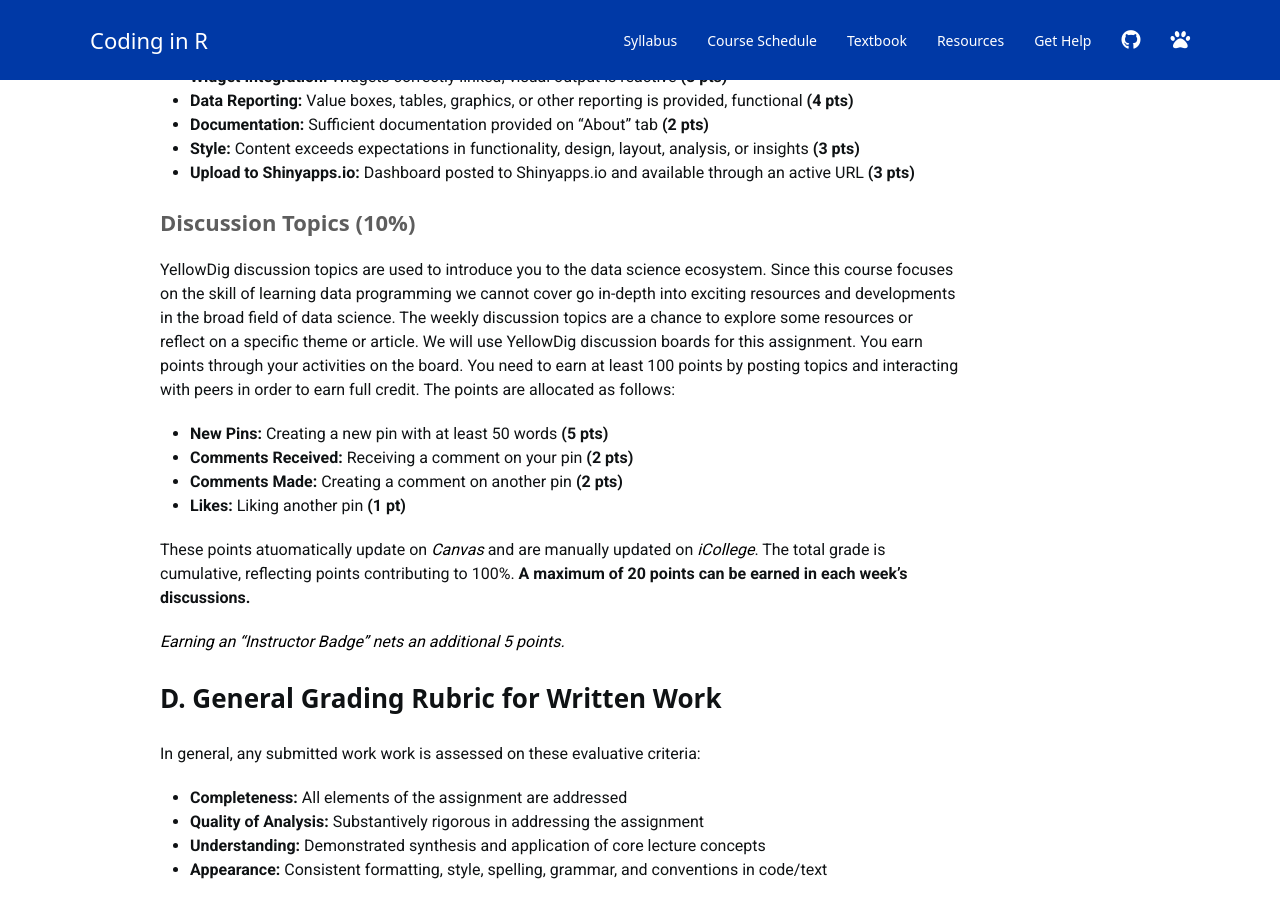
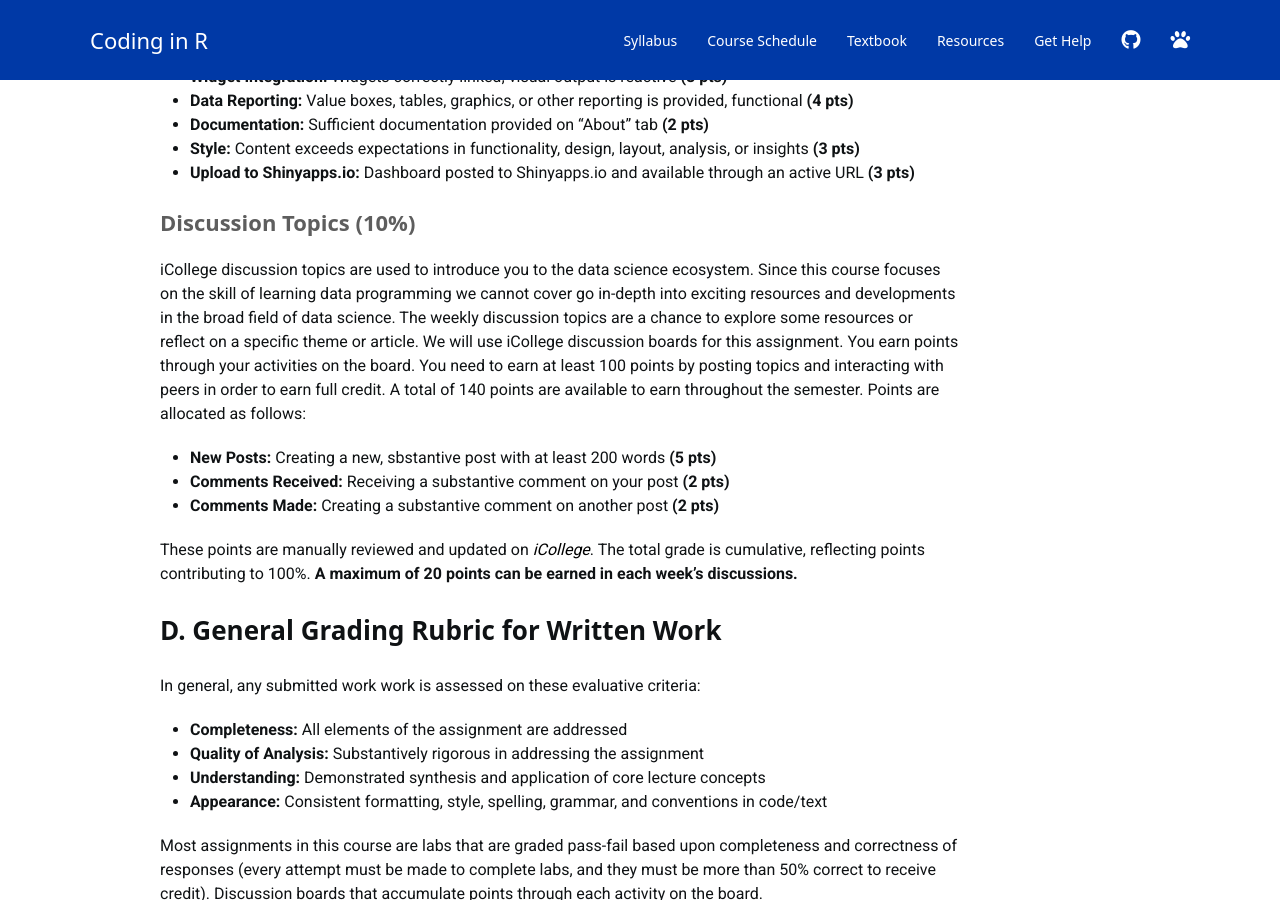
Before and after one commit to cssearcy/AYS-R-Coding-SPR-2020, a Jekyll site: the page built from index.md, in a window 1280 px wide and 900 px high, scrolled down 7636 px. Built offline with Jekyll 4.4.1, drawn with Linux system fonts in a browser that asks for light colours; nearby versions of some CDN libraries; a script bundle is joined from its source files by our own code; library files that are not in the unit come from our copies; a style sheet for code colours, icons or effects is not loaded.

```diff
--- a/index.md
+++ b/index.md
@@ -211,16 +211,13 @@
 
 ### Discussion Topics (10%)
 
-YellowDig discussion topics are used to introduce you to the data science ecosystem. Since this course focuses on the skill of learning data programming we cannot cover go in-depth into exciting resources and developments in the broad field of data science. The weekly discussion topics are a chance to explore some resources or reflect on a specific theme or article. We will use YellowDig discussion boards for this assignment. You earn points through your activities on the board. You need to earn at least 100 points by posting topics and interacting with peers in order to earn full credit. The points are allocated as follows:
+iCollege discussion topics are used to introduce you to the data science ecosystem. Since this course focuses on the skill of learning data programming we cannot cover go in-depth into exciting resources and developments in the broad field of data science. The weekly discussion topics are a chance to explore some resources or reflect on a specific theme or article. We will use iCollege discussion boards for this assignment. You earn points through your activities on the board. You need to earn at least 100 points by posting topics and interacting with peers in order to earn full credit.  A total of 140 points are available to earn throughout the semester. Points are allocated as follows:
 
-  - **New Pins:** Creating a new pin with at least 50 words **(5 pts)**
-  - **Comments Received:** Receiving a comment on your pin **(2 pts)**
-  - **Comments Made:** Creating a comment on another pin **(2 pts)**
-  - **Likes:** Liking another pin **(1 pt)**
+  - **New Posts:** Creating a new, sbstantive post with at least 200 words **(5 pts)**
+  - **Comments Received:** Receiving a substantive comment on your post **(2 pts)**
+  - **Comments Made:** Creating a substantive comment on another post **(2 pts)**
 
-These points atuomatically update on *Canvas* and are manually updated on *iCollege*. The total grade is cumulative, reflecting points contributing to 100%. **A maximum of 20 points can be earned in each week's discussions.**
-
-*Earning an "Instructor Badge" nets an additional 5 points.*
+These points are manually reviewed and updated on *iCollege*. The total grade is cumulative, reflecting points contributing to 100%. **A maximum of 20 points can be earned in each week's discussions.**
 
 ## D. General Grading Rubric for Written Work
 
```
